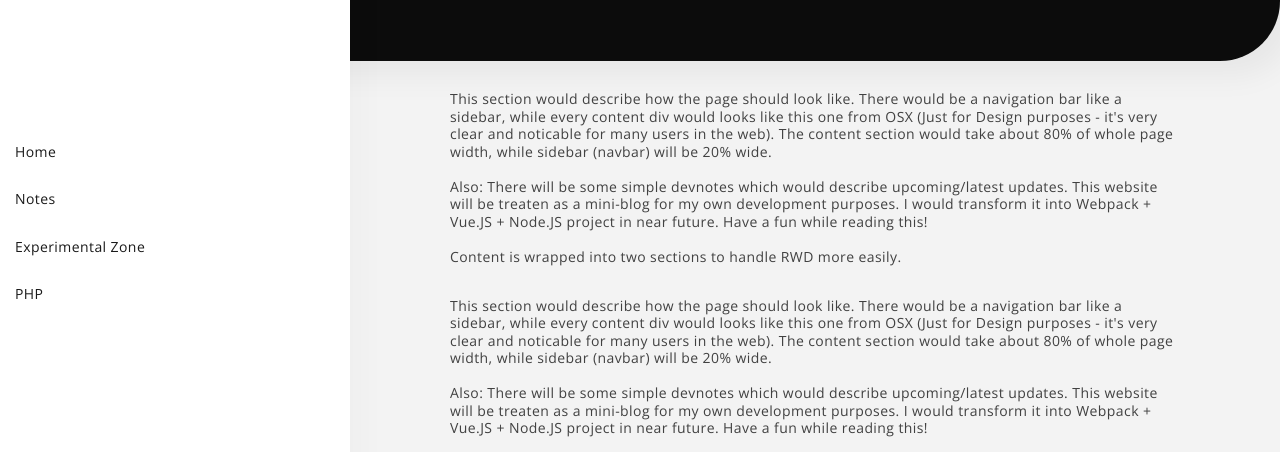
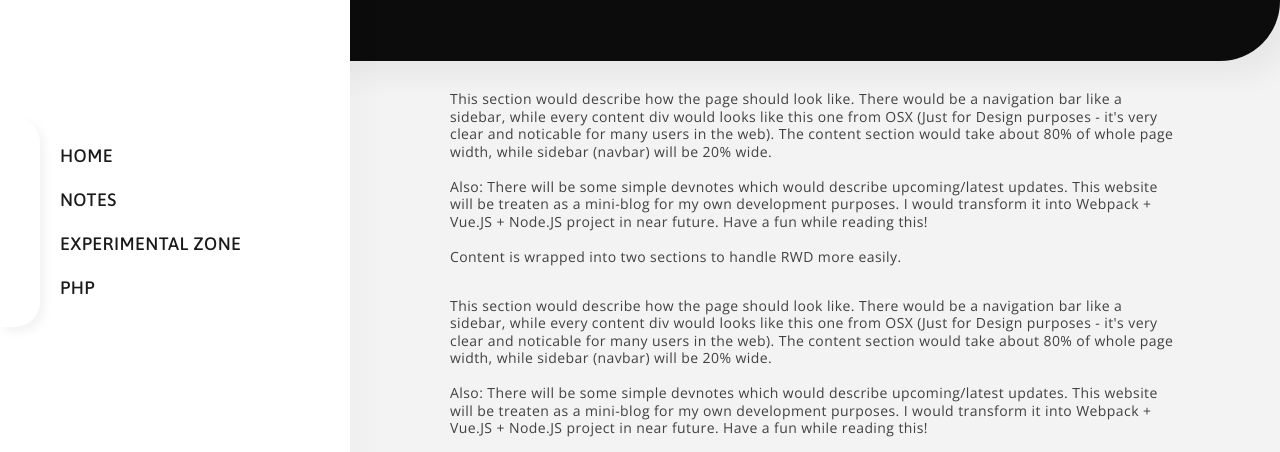
Before and after one commit to Nigtellios/webdev-playground, a plain HTML site: page index.html in a window 1280 px wide. Shown: the part 169-621 px from the top of the page. Drawn offline with nearby package versions, Linux system fonts and the light colour scheme; a web font is replaced by a local one.

Commit message:
Basic build v0.03
Finished - Nav styling.

```diff
--- a/css/style.css
+++ b/css/style.css
@@ -66,7 +66,7 @@ footer {
 }
 
 nav > ul > li {
-    padding: 15px;
+    padding: 10px;
 }
 
 img {
@@ -81,11 +81,7 @@ a {
 a:hover {
     text-decoration: none;
     transition: 0.2s ease-in;
-    color: #E61E1E
-}
-
-main {
-
+    cursor: pointer;
 }
 
 h6 {
@@ -136,10 +132,6 @@ h6 {
     padding: 0;
 }
 
-.window {
-
-}
-
 .share__layout {
     display: flex;
     flex-direction: row;
@@ -151,7 +143,59 @@ h6 {
 }
 
 .navbar {
-    margin: 120px 0 120px 0;
+    margin: 120px 0 120px 50px;
+    font-family: Asap;
+    font-style: normal;
+    font-weight: 500;
+    font-size: 18px;
+    line-height: 21px;
+    text-transform: uppercase;
+}
+
+.expand__left{
+    display: inline-block;
+}
+
+.expand__left::after {
+    content: '';
+    display: block;
+    width: 0;
+    height: 3px;
+    background: #E61E1E;
+    transition: width .3s;
+}
+
+.expand__left:hover::after {
+    width: 100%;
+    transition: width .3s;
+}
+
+.navbar::before{
+    content:'';
+    width: 40px;
+    height: 210px;
+    /* +52.5 (~53)px for each new nav item */
+    position: absolute;
+    background: #FFFFFF;
+    box-shadow: 5px 5px 10px rgba(0, 0, 0, 0.05);
+    border-radius: 0px 25px 25px 0px;
+    left: 0;
+}
+
+.navbar > ul > li::after {
+    content: '';
+    position: absolute;
+    display: none;
+    width: 20px;
+    height: 20px;
+    left: 30px;
+    margin: -22px 0 0 0;
+    background: #E61E1E;
+    border-radius: 10px 10px 10px 10px;
+}
+
+.navbar > ul > li:hover::after {
+    display: block;
 }
 
 .contact-share {
--- a/index.html
+++ b/index.html
@@ -27,10 +27,10 @@
 
       <nav class="navbar">
         <ul>
-          <li><a href="../index.html">Home</a></li>
-          <li><a href="../notes.html">Notes</a></li>
-          <li><a href="../expzone.html">Experimental Zone</a></li>
-          <li><a href="../phpzone.html">PHP</a></li>
+          <li><a class="expand__left" href="../index.html">Home</a></li>
+          <li><a class="expand__left" href="../notes.html">Notes</a></li>
+          <li><a class="expand__left" href="../expzone.html">Experimental Zone</a></li>
+          <li><a class="expand__left" href="../phpzone.html">PHP</a></li>
         </ul>
       </nav>
 
@@ -151,7 +151,7 @@
       </main>
 
       <footer class="p__rwd">
-          <p>&copy;COPYRIGHT <span id="current-year"></span>.  WebDev Playground by <span class="signature">jakubkowalski.dev</span>. All rights reserved.</p>
+        <p>&copy;COPYRIGHT <span id="current-year"></span>. WebDev Playground by <span class="signature">jakubkowalski.dev</span>. All rights reserved.</p>
       </footer>
 
     </section> <!-- end of wrapper -->
```
